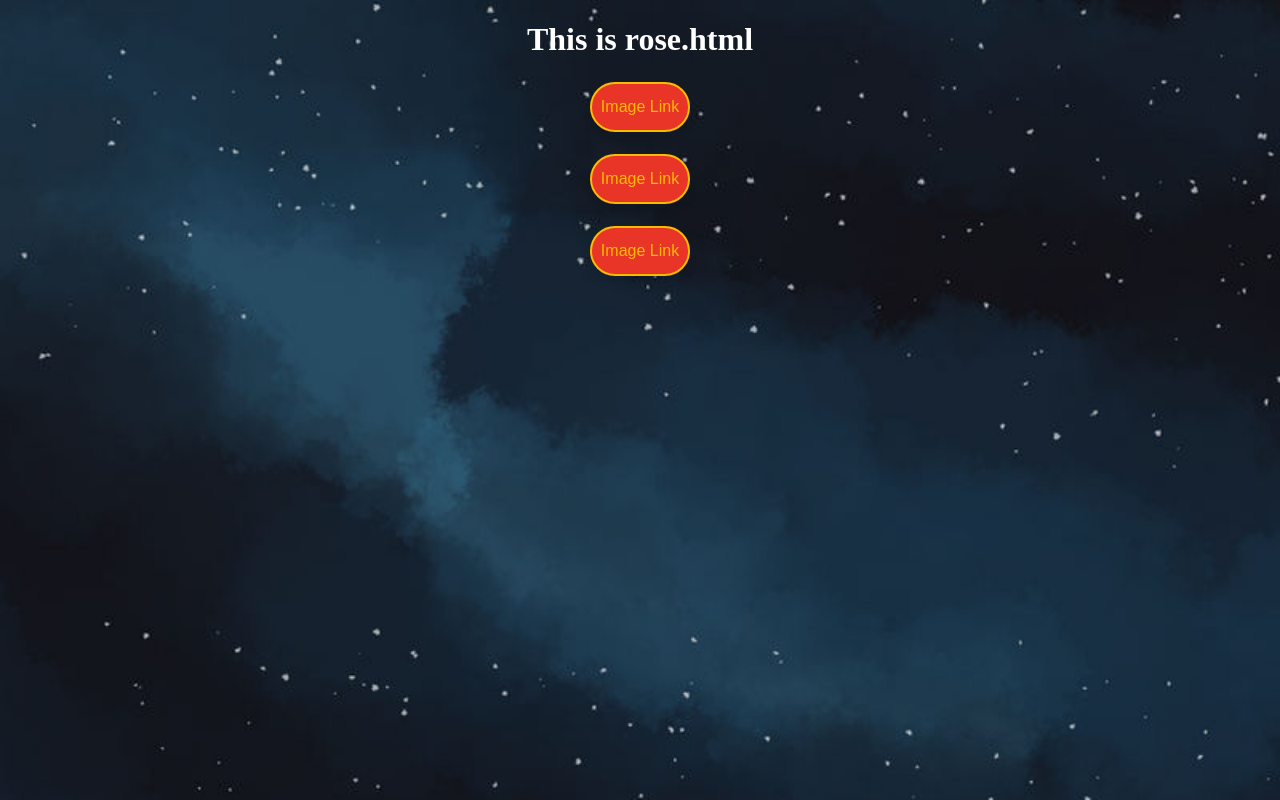
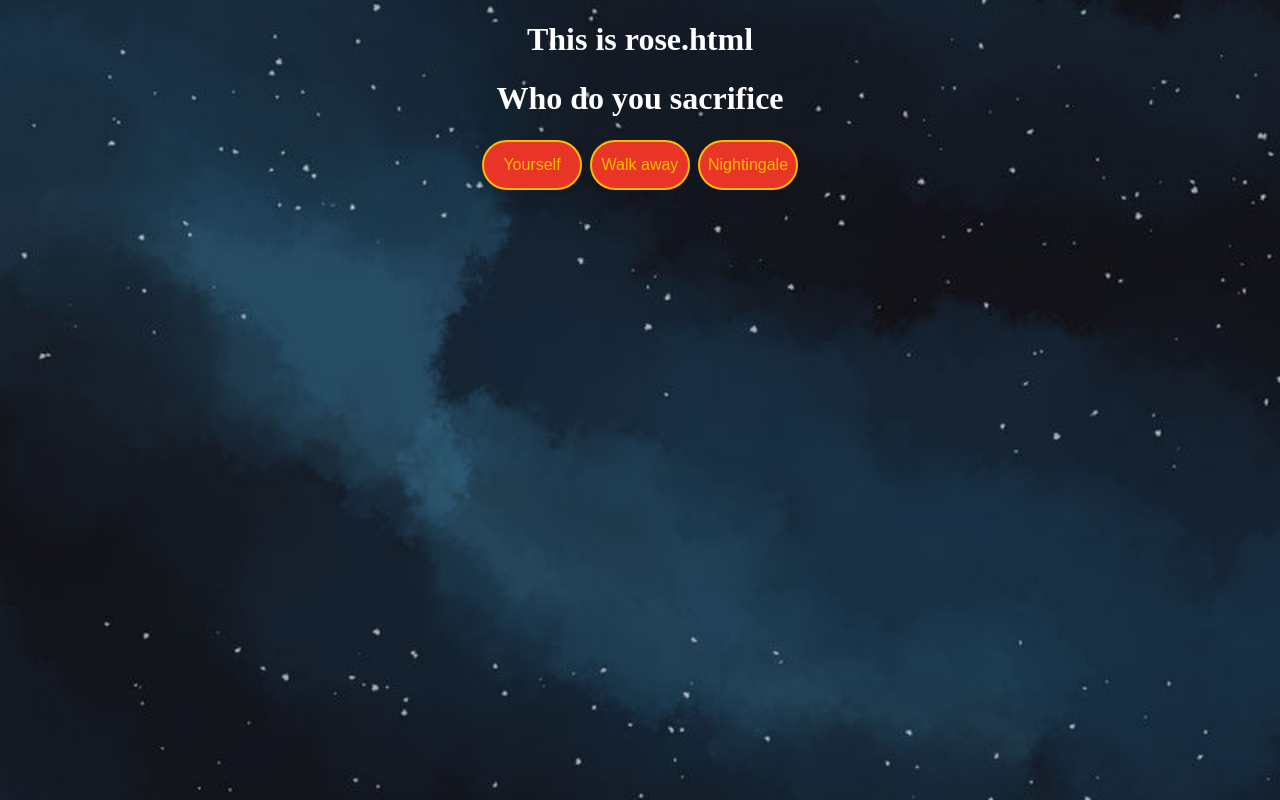
Before and after one commit to JasminWise/Tell-a-Story, a plain HTML site: page rose.html in a window 1280 px wide. Drawn offline with Linux system fonts and the light colour scheme.

Commit message:
changed nme of buttons

```diff
--- a/rose.html
+++ b/rose.html
@@ -8,8 +8,9 @@
         </head>
         <body>
             <h1>This is rose.html</h1>
-            <a class = "Cocolink buttonspace bRight" href="choose1.html"><button class = "CocoButton">Image Link</button></a> <br><br>
-            <a class = "Cocolink buttonspace bRight" href="choose2.html"><button class = "CocoButton">Image Link</button></a> <br><br>
-            <a class = "Cocolink buttonspace bRight" href="choose3.html"><button class = "CocoButton">Image Link</button></a>
+            <h1>Who do you sacrifice</h1>
+            <a class = "Cocolink buttonspace bRight" href="choose1.html"><button class = "CocoButton">Yourself</button></a>
+            <a class = "Cocolink buttonspace bRight" href="choose2.html"><button class = "CocoButton">Walk away</button></a>
+            <a class = "Cocolink buttonspace bRight" href="choose3.html"><button class = "CocoButton">Nightingale</button></a>
         </body>
     </html>
```
Also changed, not shown: bird.html (+1 -1 lines).
